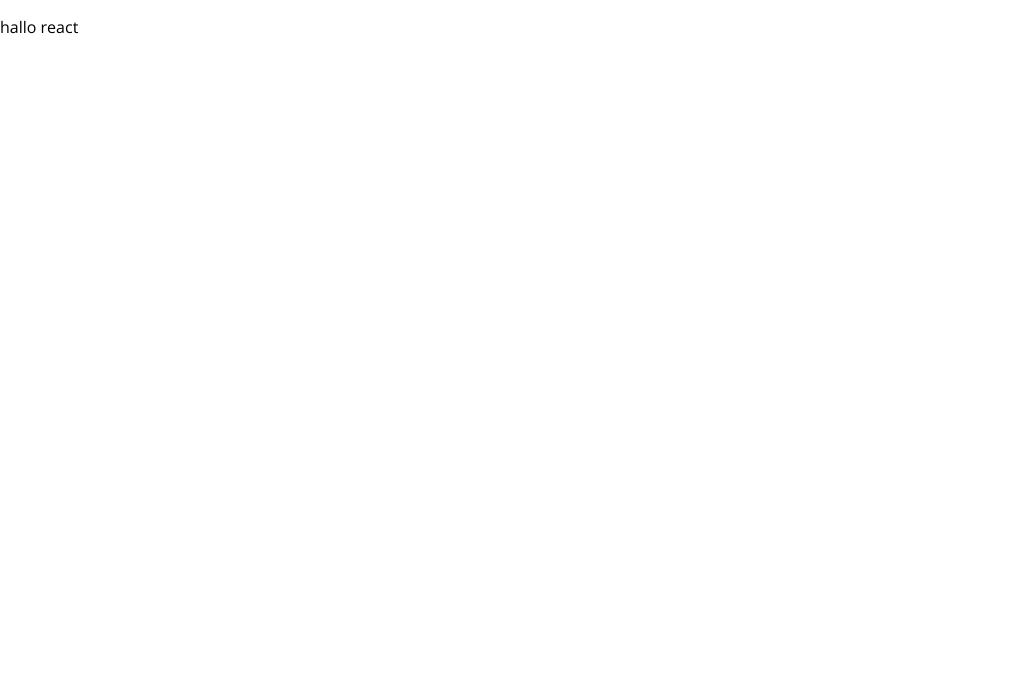
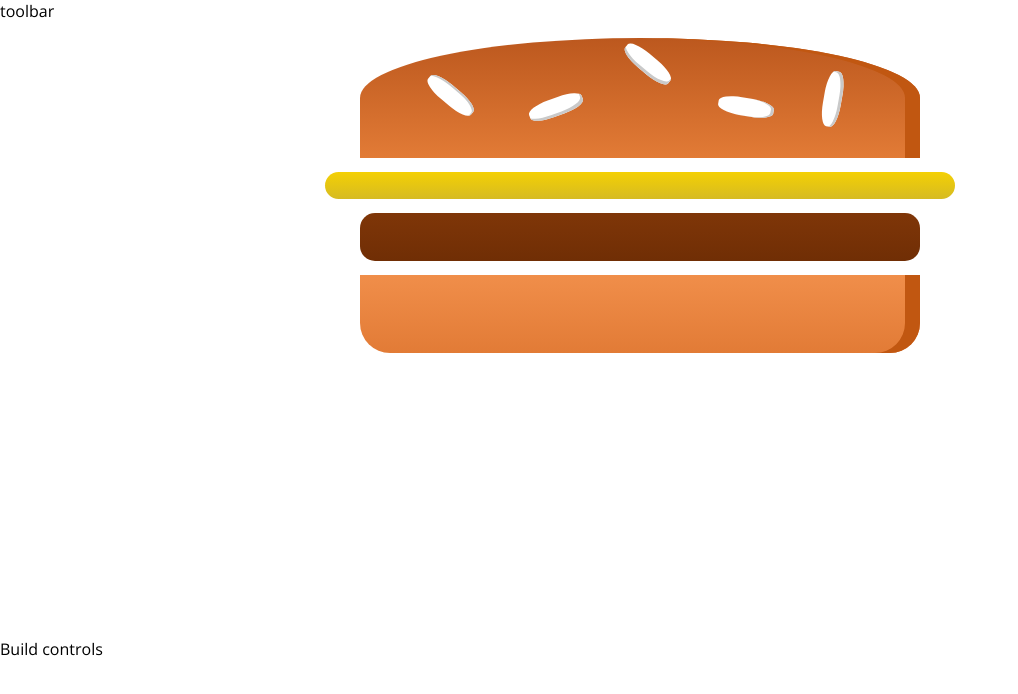
Before and after one commit to raarnout/react-burger-builder, a React (Create React App) app: page / in a window 1280 px wide. Shown: the top 694 px of the page, without its empty margins (0-1018 px from the left). Built offline with nearby package versions, Linux system fonts and the light colour scheme.

Commit message:
[#react-burger-builder] create the burger
- added multiple components
- added prop-type packages
- added styling for burger
- render burger

```diff
--- a/package.json
+++ b/package.json
@@ -7,6 +7,7 @@
     "@testing-library/react": "^9.3.2",
     "@testing-library/user-event": "^7.1.2",
     "node-sass": "^4.14.1",
+    "prop-types": "^15.7.2",
     "react": "^16.13.1",
     "react-dom": "^16.13.1",
     "react-scripts": "3.4.1"
--- /dev/null
+++ b/src/02-const/burger.js
@@ -0,0 +1,7 @@
+export const
+	BREAD_BOTTOM = "BREAD_BOTTOM",
+	BREAD_TOP = "BREAD_TOP",
+	MEAT = "MEAT",
+	CHEESE = "CHEESE",
+	SALAD = "SALAD",
+	BACON = "BACON";
--- a/src/App.js
+++ b/src/App.js
@@ -1,10 +1,19 @@
 import React from 'react';
-import MainLayout from './components/layout/main-layout'
+
+/**
+ * Import containers
+ */
+import BurgerBuilder from './containers/BurgerBuilder/BurgerBuilder';
+
+/**
+ * Import components
+ */
+import MainLayout from './components/MainLayout/MainLayout';
 
 function App() {
     return (
         <MainLayout>
-            <p>hallo react</p>
+            <BurgerBuilder/>
         </MainLayout>
     )
 }
--- /dev/null
+++ b/src/components/Burger/Burger.js
@@ -0,0 +1,22 @@
+import React from 'react';
+
+import BurgerIngredient from './BurgerIngredient/BurgerIngredient';
+import {
+	BREAD_BOTTOM,
+	BREAD_TOP,
+	MEAT,
+	CHEESE
+} from '../../02-const/burger'
+
+const burger = props => {
+	 return (
+		<div className="burger">
+			<BurgerIngredient type={BREAD_TOP}/>
+			<BurgerIngredient type={CHEESE}/>
+			<BurgerIngredient type={MEAT}/>
+			<BurgerIngredient type={BREAD_BOTTOM}/>
+		</div>
+	)
+}
+
+export default burger;
--- /dev/null
+++ b/src/components/Burger/BurgerIngredient/BurgerIngredient.js
@@ -0,0 +1,43 @@
+import React from 'react';
+import PropTypes from 'prop-types';
+
+import {
+	BREAD_BOTTOM,
+	BREAD_TOP,
+	MEAT,
+	CHEESE,
+	SALAD,
+	BACON
+} from '../../../02-const/burger'
+
+const getIngredient = classname => <div className={classname}></div>;
+
+const burgerIngredient = props => {
+	switch (props.type) {
+		case (BREAD_TOP):
+			return (
+				<div className="bread-top">
+					<div className="seeds-1"></div>
+					<div className="seeds-2"></div>
+				</div>
+			)
+		case (BREAD_BOTTOM):
+			return getIngredient('bread-bottom');
+		case (MEAT):
+			return getIngredient('meat');
+		case (CHEESE):
+			return getIngredient('cheese');
+		case (SALAD):
+			return getIngredient('salad');
+		case (BACON):
+			return getIngredient('bacon');
+		default:
+			return null;
+	}
+}
+
+burgerIngredient.prototype = {
+	type: PropTypes.string.isRequired
+}
+
+export default burgerIngredient;
--- /dev/null
+++ b/src/components/Burger/BurgerIngredient/_burger-ingredient.scss
@@ -0,0 +1,113 @@
+.bread-bottom {
+    height: 13%;
+    width: 80%;
+    background: linear-gradient(#F08E4A, #e27b36);
+    border-radius: 0 0 30px 30px;
+    box-shadow: inset -15px 0 #c15711;
+    margin: 2% auto;
+}
+
+.bread-top {
+    height: 20%;
+    width: 80%;
+    background: linear-gradient(#bc581e, #e27b36);
+    border-radius: 50% 50% 0 0;
+    box-shadow: inset -15px 0 #c15711;
+    margin: 2% auto;
+    position: relative;
+}
+
+.seeds-1 {
+    width: 10%;
+    height: 15%;
+    position: absolute;
+    background-color: white;
+    left: 30%;
+    top: 50%;
+    border-radius: 40%;
+    transform: rotate(-20deg);
+    box-shadow: inset -2px -3px #c9c9c9;
+}
+
+.seeds-1:after {
+    content: "";
+    width: 100%;
+    height: 100%;
+    position: absolute;
+    background-color: white;
+    left: -170%;
+    top: -260%;
+    border-radius: 40%;
+    transform: rotate(60deg);
+    box-shadow: inset -1px 2px #c9c9c9;
+  }
+
+.seeds-1:before {
+    content: "";
+    width: 100%;
+    height: 100%;
+    position: absolute;
+    background-color: white;
+    left: 180%;
+    top: -50%;
+    border-radius: 40%;
+    transform: rotate(60deg);
+    box-shadow: inset -1px -3px #c9c9c9;
+  }
+
+  .seeds-2 {
+    width: 10%;
+    height: 15%;
+    position: absolute;
+    background-color: white;
+    left: 64%;
+    top: 50%;
+    border-radius: 40%;
+    transform: rotate(10deg);
+    box-shadow: inset -3px 0 #c9c9c9;
+  }
+
+  .seeds-2:before {
+    content: "";
+    width: 100%;
+    height: 100%;
+    position: absolute;
+    background-color: white;
+    left: 150%;
+    top: -130%;
+    border-radius: 40%;
+    transform: rotate(90deg);
+    box-shadow: inset 1px 3px #c9c9c9;
+  }
+
+
+.meat {
+    width: 80%;
+    height: 8%;
+    background: linear-gradient(#7f3608, #702e05);
+    margin: 2% auto;
+    border-radius: 15px;
+}
+
+.cheese {
+    width: 90%;
+    height: 4.5%;
+    margin: 2% auto;
+    background: linear-gradient(#f4d004, #d6bb22);
+    border-radius: 20px;
+}
+
+.salad {
+    width: 85%;
+    height: 7%;
+    margin: 2% auto;
+    background: linear-gradient(#228c1d, #91ce50);
+    border-radius: 20px;
+}
+
+.bacon {
+    width: 80%;
+    height: 3%;
+    background: linear-gradient(#bf3813, #c45e38);
+    margin: 2% auto;
+}
--- /dev/null
+++ b/src/components/Burger/_burger.scss
@@ -0,0 +1,23 @@
+.burger {
+	width: 100%;
+	margin: auto;
+	height: 250px;
+	text-align: center;
+	font-weight: bold;
+	font-size: 1.2rem;
+
+	@media screen and (min-width: 500px) and (min-height: 400px ) {
+		width: 350px;
+		height: 300px;
+	}
+
+	@media screen and (min-width: 500px) and (min-height: 401px ) {
+		width: 450px;
+		height: 400px;
+	}
+
+	@media screen and (min-width: 1000px) and (min-height: 700px ) {
+		width: 700px;
+		height: 600px;
+	}
+}
--- a/src/components/layout/main-layout.js
+++ b/src/components/MainLayout/MainLayout.js
@@ -4,7 +4,8 @@
 
 const mainLayout = (props) => (
 	<Auxiliary>
-		<main>
+		<div>toolbar</div>
+		<main className="main-layout">
 			{props.children}
 		</main>
 	</Auxiliary>
--- /dev/null
+++ b/src/components/MainLayout/_main-layout.scss
@@ -0,0 +1,3 @@
+.main-layout {
+	margin-top: 16px;
+}
--- /dev/null
+++ b/src/containers/BurgerBuilder/BurgerBuilder.js
@@ -0,0 +1,17 @@
+import React, { Component } from 'react';
+
+import Auxiliary from '../../hoc/Auxiliary';
+import Burger from '../../components/Burger/Burger'
+
+class BurgerBuilder extends Component {
+	render() {
+		return (
+			<Auxiliary>
+				<Burger/>
+				<div>Build controls</div>
+			</Auxiliary>
+		);
+	}
+}
+
+export default BurgerBuilder;
--- a/src/index.scss
+++ b/src/index.scss
@@ -5,3 +5,7 @@
   -webkit-font-smoothing: antialiased;
   -moz-osx-font-smoothing: grayscale;
 }
+
+@import "./components/MainLayout/main-layout";
+@import "./components/Burger/BurgerIngredient/burger-ingredient";
+@import "./components/Burger/burger";
```
